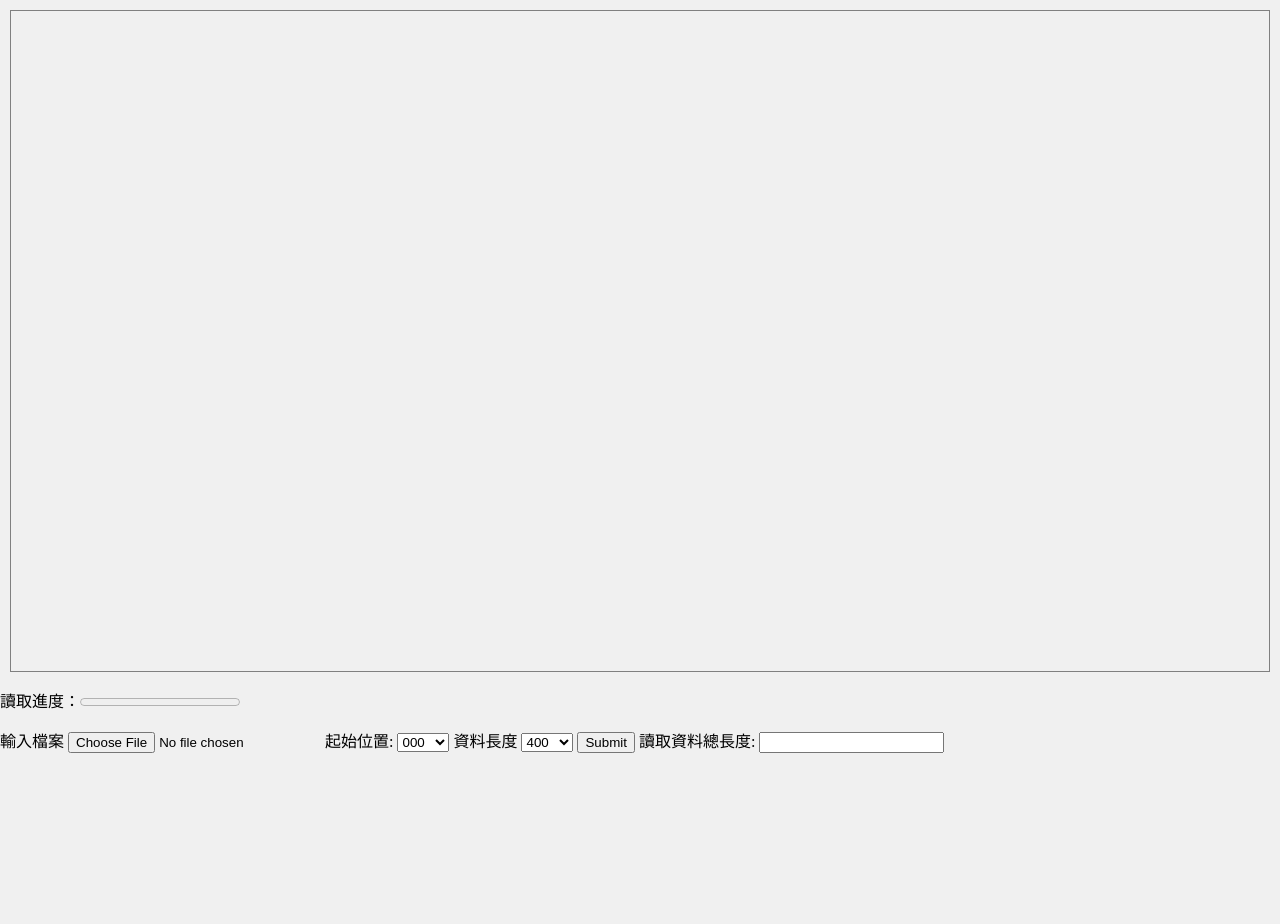
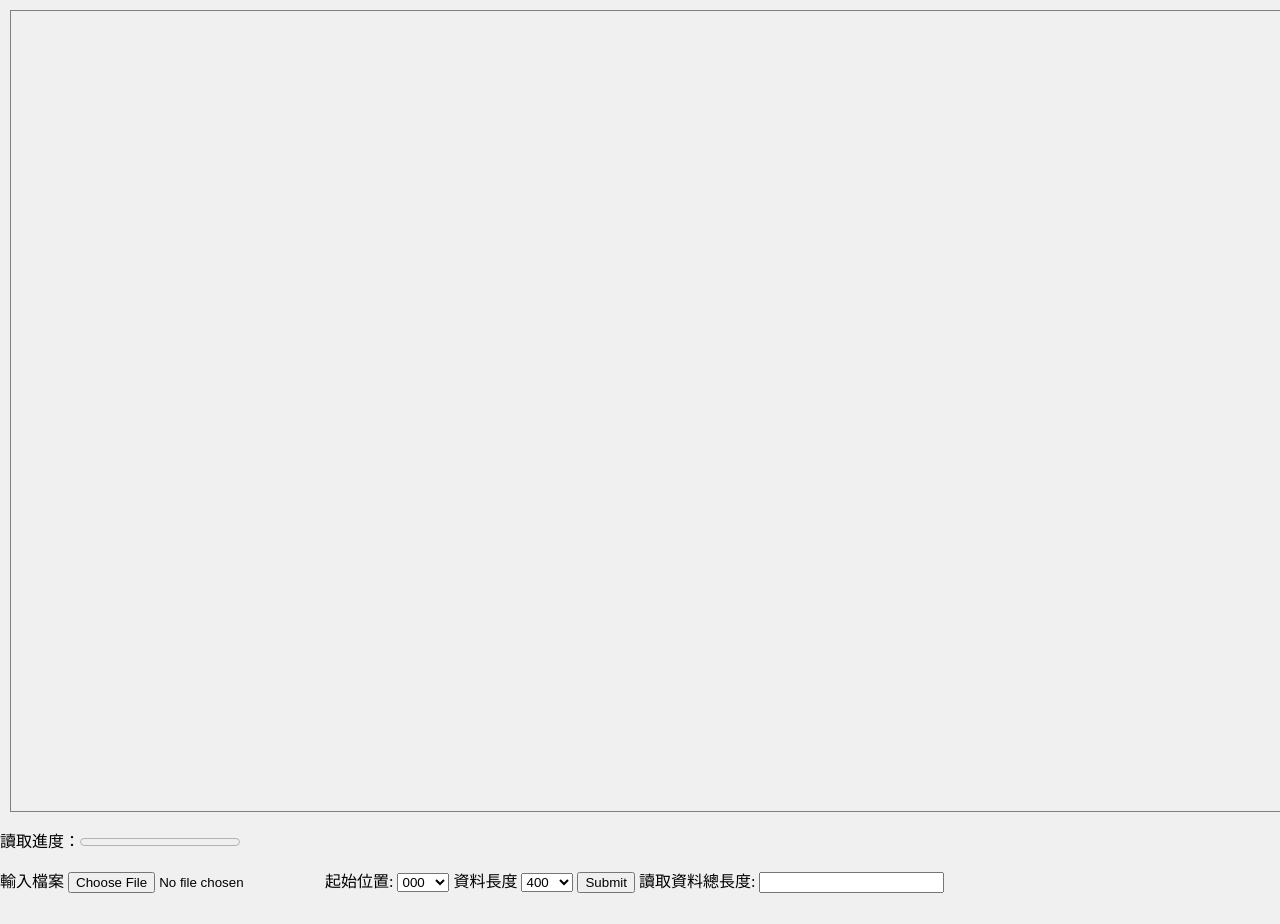
Before and after one commit to yicheng55/htmlChart, a plain HTML site: page index.html in a window 1280 px wide. Before the commit the page ends 800 px from the top, so only its background shows below. Drawn offline with Linux system fonts and the light colour scheme.

Commit message:
Updata code.

```diff
--- a/index.html
+++ b/index.html
@@ -19,13 +19,13 @@
         }
         /* #large-container {
             width: 2000px;
-            height: 800px;
+            height: 400px;
             overflow: hidden;
         } */
 
         #scroll-container {
-            width: calc(100% - 22px);
-            height: calc(100vh - 140px);
+            width: calc(100% - 2px);
+            height: calc(100vh - 0px);
             overflow: auto;
             margin: 10px;
             border: 1px solid grey;
@@ -37,12 +37,13 @@
     <div id="scroll-container">
         <div id="large-container">
             <canvas id="myLineChart"></canvas>
-            <!-- <div id="container"></div> -->
-        </div>
-        <div id="large-container">
             <canvas id="resultsLineChart"></canvas>
             <!-- <div id="container"></div> -->
         </div>
+        <!-- <div id="large-container">
+            <canvas id="resultsLineChart"></canvas>
+            <div id="container"></div>
+        </div> -->
     </div>
 
     <!-- <div id="scroll-container"></div>
```
